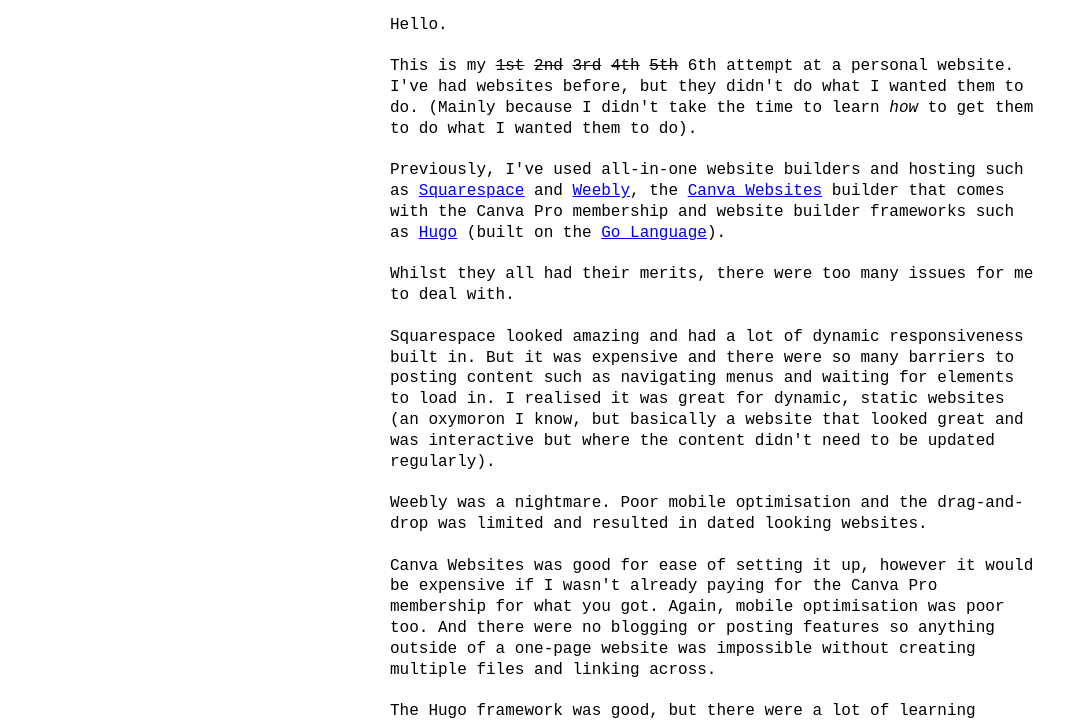
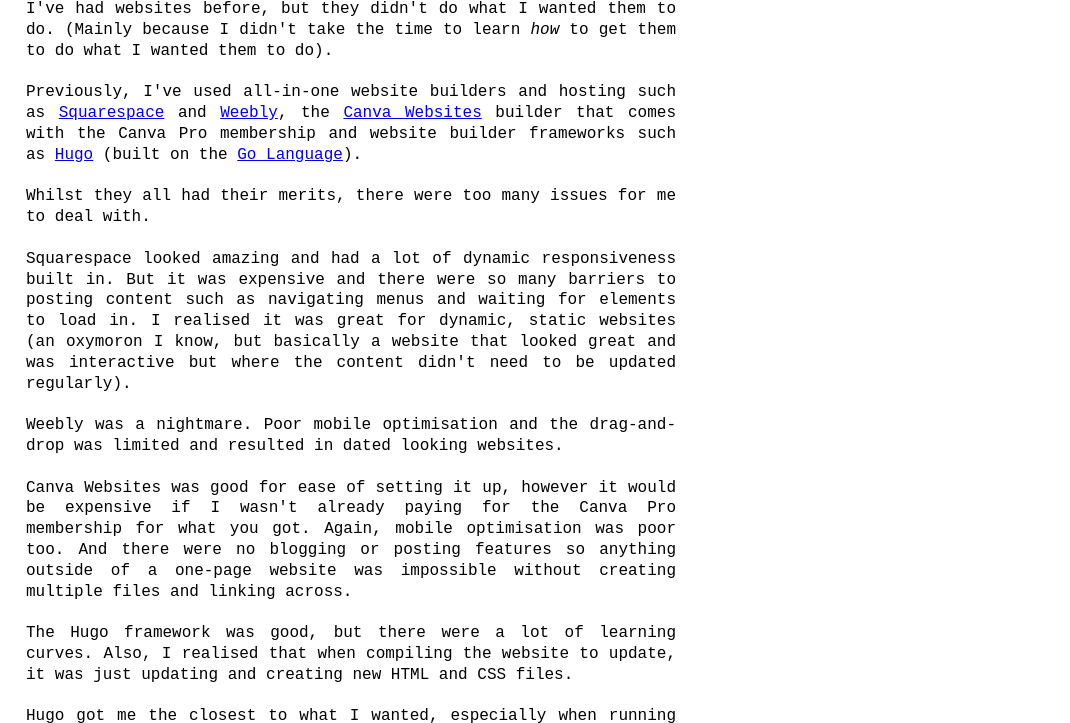
Before and after one commit to DanielNewberry/danielnewberry.github.io, a plain HTML site: page posts/what-is-this.html in a window 1280 px wide. Shown: the part 189-912 px from the top of the page, without its empty margins (0-1070 px from the left). Drawn offline with Linux system fonts and the light colour scheme.

Commit message:
design change

```diff
--- a/posts/style.css
+++ b/posts/style.css
@@ -2,11 +2,13 @@
 body {
   font-family: monospace;
   max-width: 50em;
-  margin-top: 8em;
-  margin-left: 30em;
-  margin-right: 10em;
+  margin-top: 2em;
+  margin-left: 2em;
+  margin-right: 2em;
   line-height: 160%;
+  text-align: justify;
 }
+
 
 .sample {
   border: 10px solid black;
--- a/style.css
+++ b/style.css
@@ -6,7 +6,9 @@ body {
   margin-left: 2em;
   margin-right: 2em;
   line-height: 160%;
+  text-align: justify;
 }
+
 
 .sample {
   border: 10px solid black;
```
